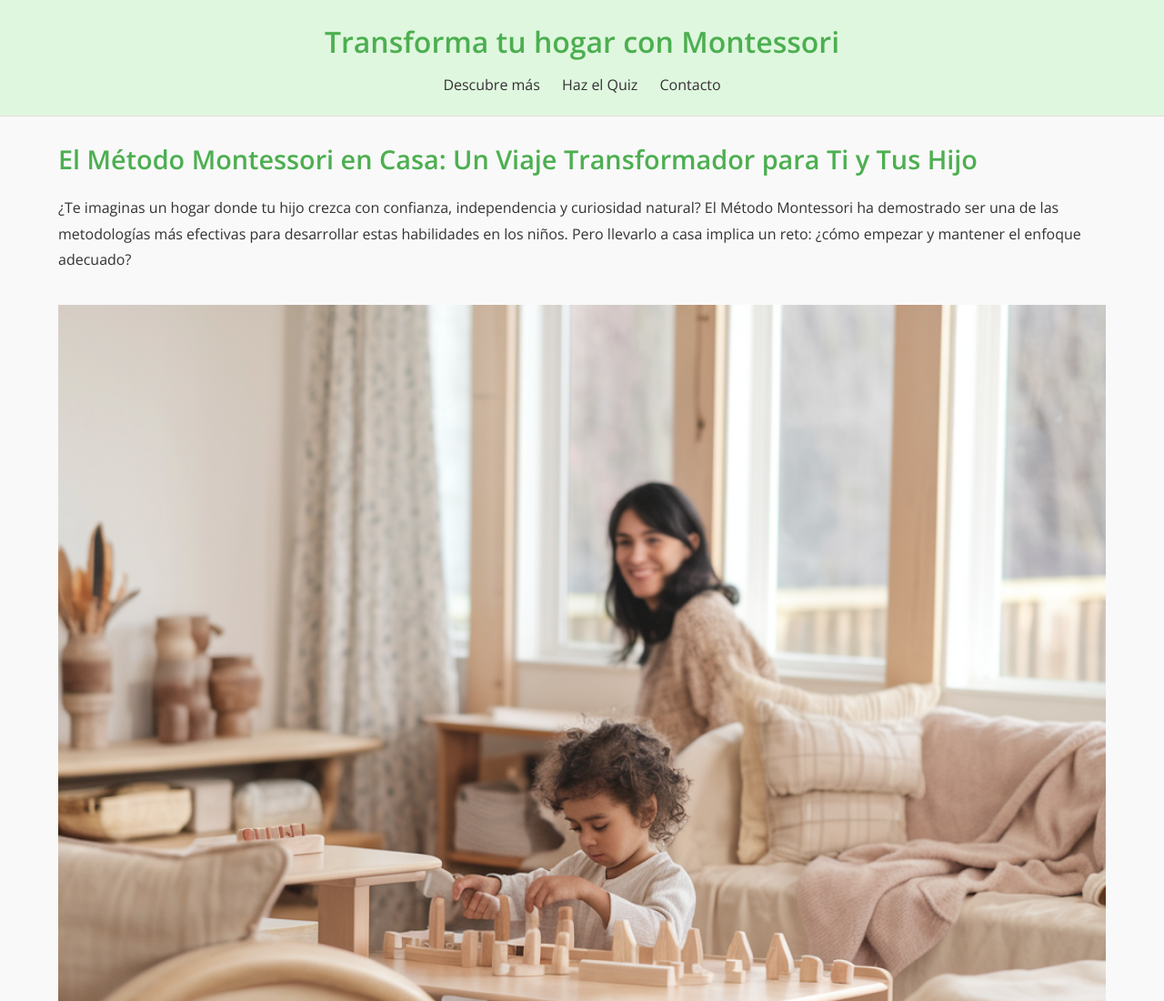
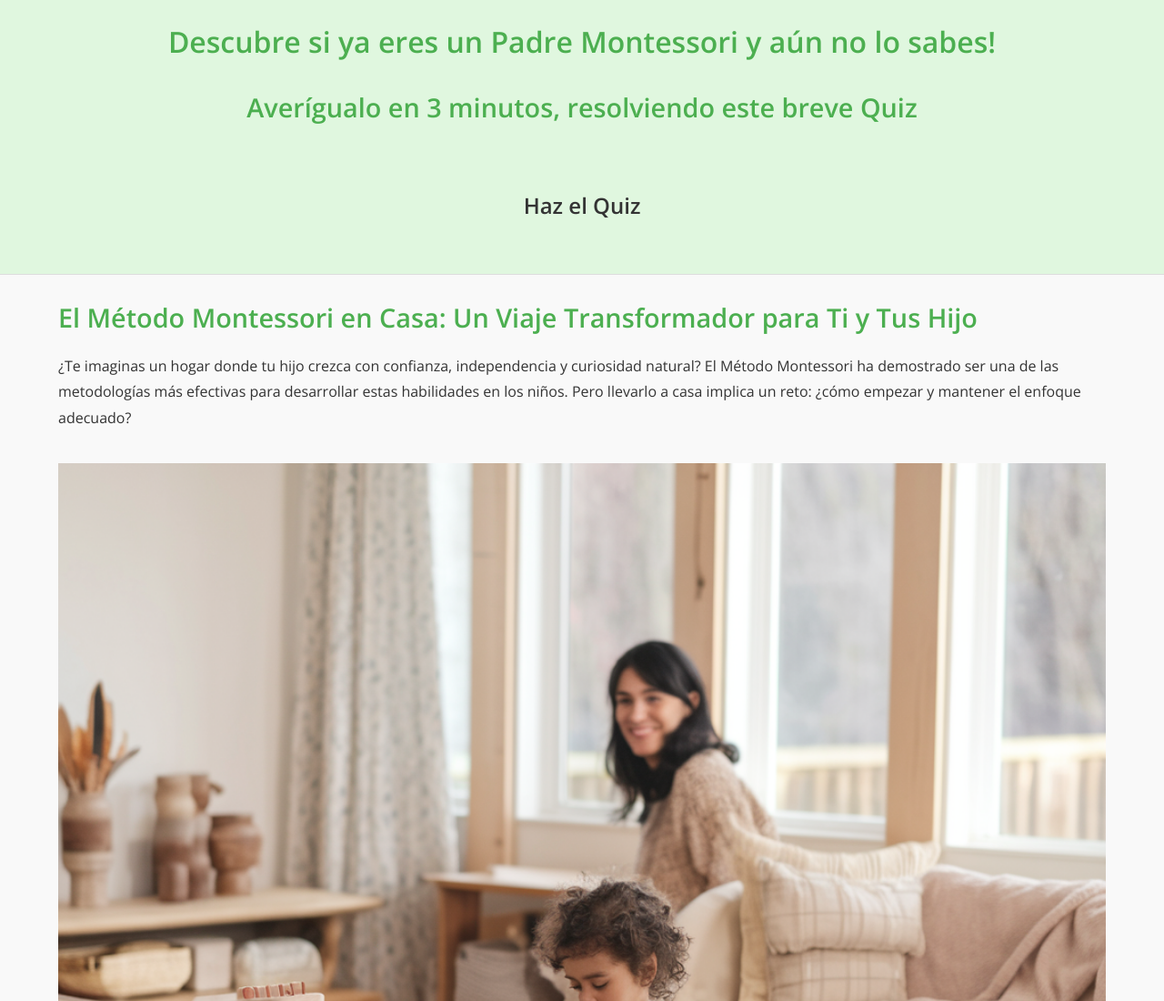
Before and after one commit to HeroesMontessori/Blog, a plain HTML site: page index.html in a window 1280 px wide. Shown: the top 1100 px of the page at 91% size. Drawn offline with nearby package versions, Linux system fonts and the light colour scheme.

Commit message:
Add files via upload

```diff
--- a/index.html
+++ b/index.html
@@ -243,11 +243,12 @@
 
 <!-- Encabezado -->
 <header>
-    <h1>Transforma tu hogar con Montessori</h1>
+    <h1>Descubre si ya eres un Padre Montessori y aún no lo sabes!</h1>
+    <h2>Averígualo en 3 minutos, resolviendo este breve Quiz</h2>
     <nav>
-        <a href="https://www.facebook.com/profile.php?id=61565686306380">Descubre más</a>
-        <a href="https://heroesmontessori.github.io/quiz/">Haz el Quiz</a>
-        <a href="https://wa.me/522204384323?text=Me%20interesa%20el%20programa%20Montessori%20">Contacto</a>
+
+        <a href="https://heroesmontessori.github.io/quiz/"><h3>Haz el Quiz</h3></a>
+
     </nav>
 </header>
 
```
